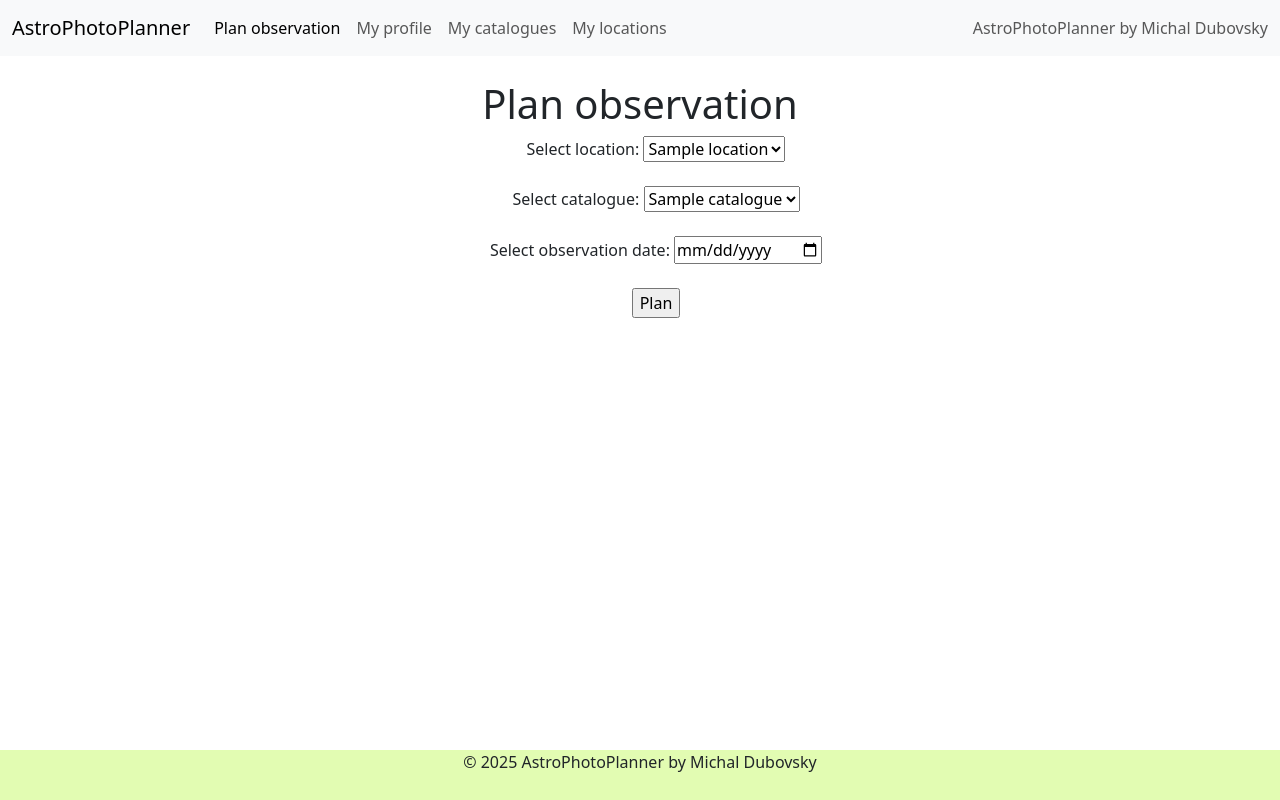
After one commit to dubovsky14/AstroPhotoPlanner, a Django app: page /AstroPhotoPlanner/plan_observation in a window 1280 px wide. The commit adds this page. Run offline with Django 5.2, Linux system fonts and the light colour scheme; tables that the repository leaves empty hold one stand-in row (values such as "Sample post").

Commit message:
Adding plan_observation view

```diff
--- a/AstroPhotoPlanner/templates/AstroPhotoPlanner/base.html
+++ b/AstroPhotoPlanner/templates/AstroPhotoPlanner/base.html
@@ -24,7 +24,7 @@
             <div class="collapse navbar-collapse" id="navbarText">
             <ul class="navbar-nav me-auto mb-2 mb-lg-0">
                 <li class="nav-item">
-                <a class="nav-link active" aria-current="page" href="/{{APP_NAME}}/plan_observations">Plan observations</a>
+                <a class="nav-link active" aria-current="page" href="/{{APP_NAME}}/plan_observation">Plan observation</a>
                 </li>
                 <li class="nav-item">
                 <a class="nav-link" href="/{{APP_NAME}}/user_profile">My profile</a>
--- /dev/null
+++ b/AstroPhotoPlanner/templates/AstroPhotoPlanner/plan_observation.html
@@ -0,0 +1,40 @@
+{% extends "AstroPhotoPlanner/base.html" %}
+
+{% block title %} Plan observation - AstroPhotoPlanner {% endblock %}
+
+{% load static %}
+
+{% block content %}
+    <center>
+        <h1>Plan observation</h1>
+
+    <ul>
+
+        <form method="get" action="/AstroPhotoPlanner/observation">
+            <label for="location_select">Select location:</label>
+            <select id="location_select" name="location">
+                {% for location in locations %}
+                    <option value="{{ location.id }}">{{ location.name }}</option>
+                {% endfor %}
+            </select>
+            <br><br>
+
+            <label for="catalogue_select">Select catalogue:</label>
+            <select id="catalogue_select" name="catalogue">
+                {% for catalogue in catalogues %}
+                    <option value="{{ catalogue.id }}">{{ catalogue.name }}</option>
+                {% endfor %}
+            </select>
+            <br><br>
+
+            <label for="observation_date">Select observation date:</label>
+            <input type="date" id="observation_date" name="observation_date">
+            <br><br>
+
+            <input type="submit" value="Plan">
+        </form>
+
+    </ul>
+
+    </center>
+{% endblock %}
--- a/AstroPhotoPlanner/urls.py
+++ b/AstroPhotoPlanner/urls.py
@@ -7,6 +7,11 @@ from django.contrib.auth import views as auth_views
 urlpatterns = [
     path('', views.index_page),
     path('user_profile', views.user_profile),
+
+    # Login, Logout, Register
+    path('login/', auth_views.LoginView.as_view(template_name='AstroPhotoPlanner/login.html'), name='login'),
+    path('logout/', views.logout_page, name='logout'),
+    path('register/', views.register, name='register'),
 
     # Location Management
     path('my_locations', views.my_locations),
@@ -25,15 +30,7 @@ urlpatterns = [
     path('toggle_plan_object', views.toggle_plan_object),
     path('import_catalogue_from_csv/<int:catalogue_id>', views.import_catalogue_from_csv),
 
-    # Login
-    #path('login/', auth_views.LoginView.as_view(template_name='AstroPhotoPlanner/login.html', redirect_authenticated_user=True), name='login'),
-    path('login/', auth_views.LoginView.as_view(template_name='AstroPhotoPlanner/login.html'), name='login'),
-
-
-    # Logout
-    path('logout/', views.logout_page, name='logout'),
-
-    # Register
-    path('register/', views.register, name='register'),
+    # Planner
+    path('plan_observation', views.plan_observation),
 
 ]
--- a/AstroPhotoPlanner/views.py
+++ b/AstroPhotoPlanner/views.py
@@ -222,3 +222,13 @@ def import_catalogue_from_csv(request, catalogue_id):
             return render(request, 'AstroPhotoPlanner/import_catalogue_from_csv_error.html', {'catalogue': catalogue, 'error': str(e)})
     else:
         return render(request, 'AstroPhotoPlanner/import_catalogue_from_csv.html', {'catalogue': catalogue})
+
+###########################
+## Planning observations ##
+###########################
+
+def plan_observation(request):
+    user_profile = get_user_profile(request)
+    locations = user_profile.locations.all()
+    catalogues = user_profile.catalogues.all()
+    return render(request, 'AstroPhotoPlanner/plan_observation.html', {'locations': locations, 'catalogues': catalogues, 'user_profile': user_profile})
```
